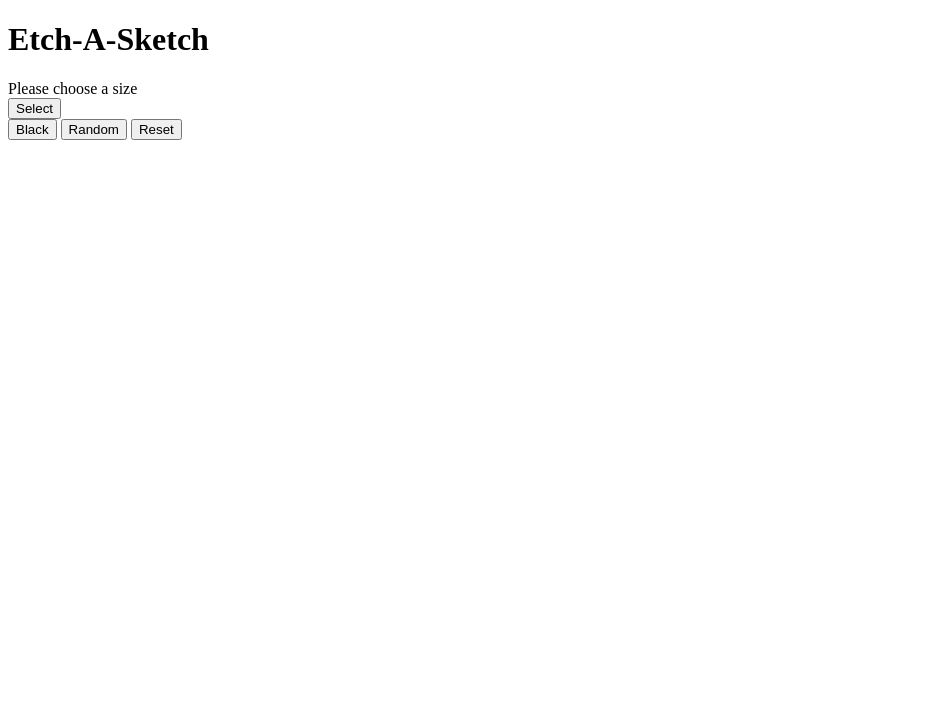
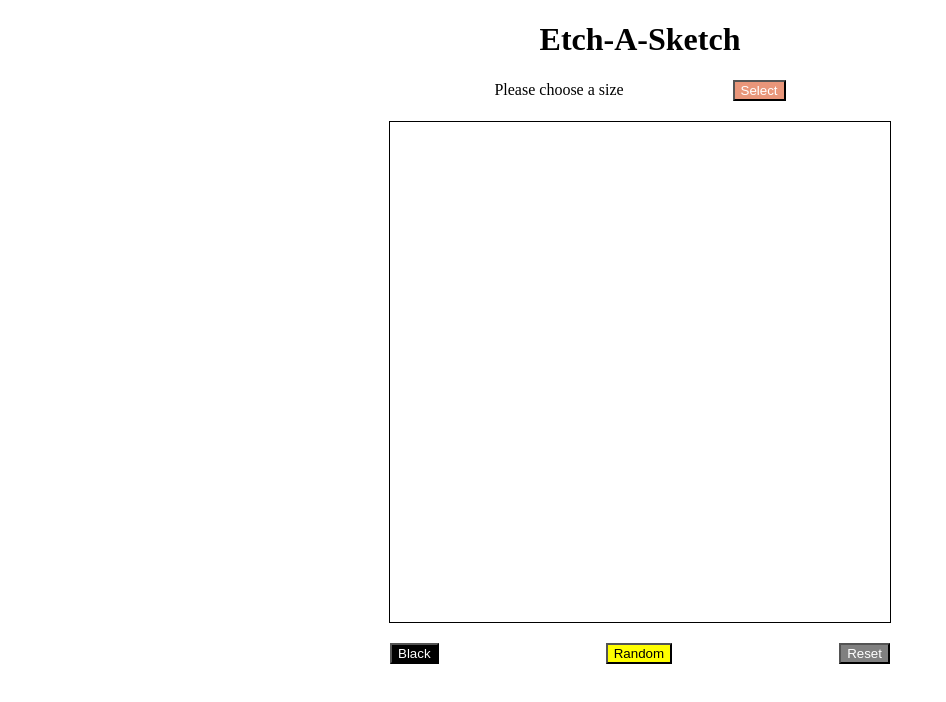
Before and after one commit to fahime10/Etch-A-Sketch, a plain HTML site: page index.html in a window 1280 px wide. Shown: the whole page, without its empty margins (0-946 px from the left). Drawn offline with Linux system fonts and the light colour scheme.

Commit message:
Added styling

```diff
--- a/index.html
+++ b/index.html
@@ -10,13 +10,13 @@
         <h1>Etch-A-Sketch</h1>
         <div class="header">
             Please choose a size
+            <button id="" class="select">Select</button>
         </div>
-        <button id="">Select</button>
         <div class="container"></div>
         <footer>
-            <button>Black</button>
-            <button>Random</button>
-            <button>Reset</button>
+            <button class="black">Black</button>
+            <button class="random">Random</button>
+            <button class="reset">Reset</button>
         </footer>
         <script src="scripts.js"></script>
     </body>
--- a/styles.css
+++ b/styles.css
@@ -0,0 +1,51 @@
+body {
+    margin: 0;
+    display: flex;
+    justify-content: center;
+    align-items: center;
+    flex-direction: column;
+}
+
+.select {
+    background-color: darksalmon;
+    color: white;
+}
+
+.black {
+    background-color: black;
+    color: white;
+}
+
+.random {
+    background-color: yellow;
+}
+
+.reset {
+    background-color: grey;
+    color: white;
+}
+
+.header {
+    display: flex;
+    flex-direction: row;
+    align-items: center;
+    width: 400px;
+    justify-content: space-around;
+    margin-bottom: 20px;
+}
+
+.container {
+    width: 500px;
+    height: 500px;
+    display: grid;
+    border: 1px solid black;
+}
+
+footer {
+    display: flex;
+    flex-direction: row;
+    justify-content: space-between;
+    width: 500px;
+    align-items: center;
+    margin-top: 20px;
+}
```
